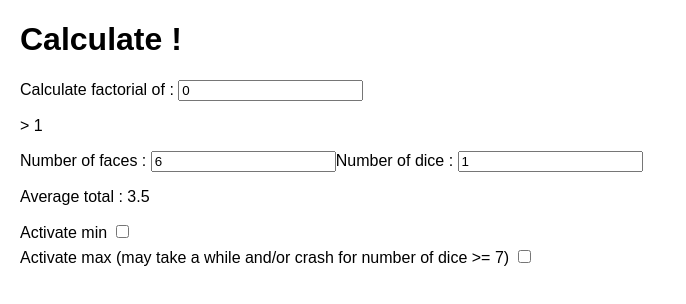
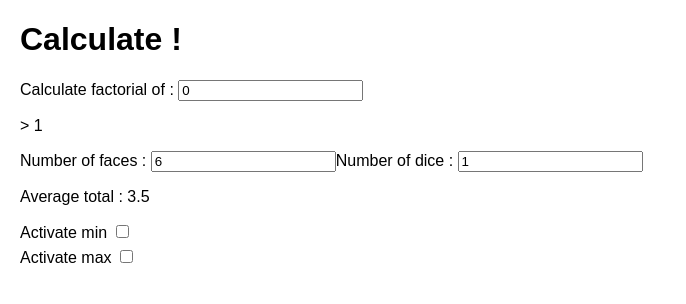
Before and after one commit to OdinWermeille/learning-react, a React (Create React App) app: page / in a window 1280 px wide. Shown: the top 304 px of the page, without its empty margins (0-686 px from the left). Built offline with nearby package versions, Linux system fonts and the light colour scheme.

Commit message:
Changed formula for AverageMaxResult to eliminate latency

```diff
--- a/src/installationSandbox.js
+++ b/src/installationSandbox.js
@@ -45,11 +45,13 @@ function AverageMinResult({faces, numberOfDice}) {
 
 function AverageMaxResult({faces, numberOfDice}) {
   if (numberOfDice <= 0 || faces <= 0 || isNaN(numberOfDice) || isNaN(faces)) return <p>Please enter only numbers above 0</p>
+  faces = parseInt(faces);
+  numberOfDice = parseInt(numberOfDice);
   let sum = 0;
-  for (let i = 1; i <= faces**numberOfDice; i++) {
-    sum += Math.ceil(i**(1/numberOfDice));
+  for (let i = 1; i <= faces; i++) {
+    sum += i*((i/faces)**numberOfDice - ((i-1)/faces)**numberOfDice);
   }
-  const average = sum / faces**numberOfDice
+  const average = sum
   return <p>Average result of highest dice : {average}</p>
 }
 
@@ -58,7 +60,6 @@ function AverageDiceResult() {
   const [numberOfDice, setNumberOfDice] = useState(1);
   const [minActive, setMinActive] = useState(false);
   const [maxActive, setMaxActive] = useState(false);
-  console.log(faces)
 
   return <>
     <label>
@@ -77,7 +78,7 @@ function AverageDiceResult() {
     </label>
     {minActive && <AverageMinResult faces={faces} numberOfDice={numberOfDice} />}
     <label>
-      Activate max (may take a while and/or crash for number of dice >= 7)
+      Activate max
       {' '}
       <input type="checkbox" checked={maxActive} onChange={(e) => setMaxActive(e.target.checked)} />
     </label>
```
